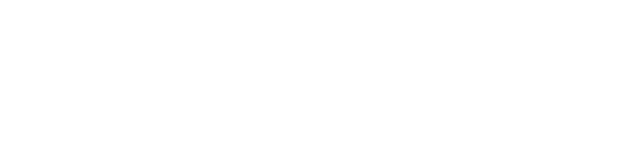
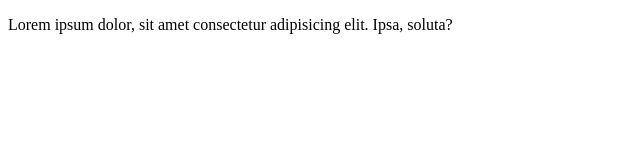
Before and after one commit to Farshad-programmer/project, a plain HTML site: page index.html in a window 1280 px wide. Shown: the whole page, without its empty margins (0-640 px from the left). Drawn offline with Linux system fonts and the light colour scheme.

Commit message:
change project

```diff
--- a/index.html
+++ b/index.html
@@ -3,9 +3,10 @@
 <head>
     <meta charset="UTF-8">
     <meta name="viewport" content="width=device-width, initial-scale=1.0">
-    <title>my web</title>
+    <title>farshad web</title>
 </head>
 <body>
+    <p>Lorem ipsum dolor, sit amet consectetur adipisicing elit. Ipsa, soluta?</p>
 
 </body>
 </html>
--- a/style.css
+++ b/style.css
@@ -0,0 +1,4 @@
+body
+{
+    background-color: aqua;
+}
```
